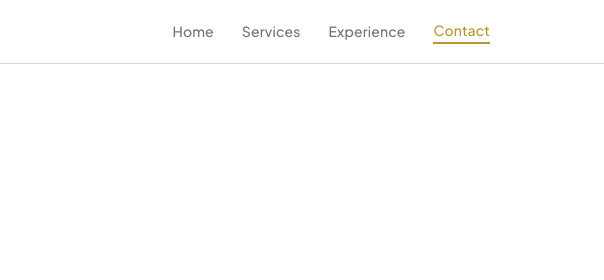
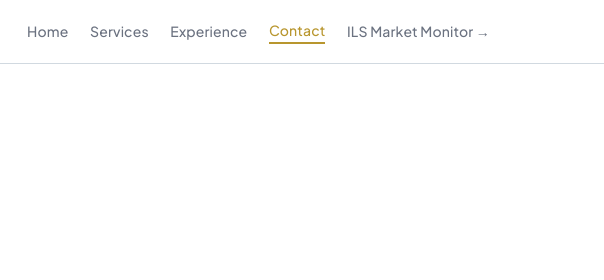
Before and after one commit to DoubleBBking/arcusadvisory, a plain HTML site: page contact.html in a window 1280 px wide. Shown: the top 280 px of the page, 676-1280 px from the left. Drawn offline with Linux system fonts and the light colour scheme.

Commit message:
Add ILS Market Monitor to the main navigation
Link the new tab to the Vercel app so visitors can open the monitor from every page.

Co-authored-by: Cursor <cursoragent@cursor.com>

```diff
--- a/contact.html
+++ b/contact.html
@@ -21,6 +21,7 @@
         <a href="services.html">Services</a>
         <a href="cv.html">Experience</a>
         <a href="contact.html" class="active">Contact</a>
+        <a href="https://arcus-ils-monitor-bernie-bachmanns-projects.vercel.app" target="_blank" rel="noopener noreferrer">ILS Market Monitor →</a>
       </nav>
     </div>
   </header>
--- a/style.css
+++ b/style.css
@@ -147,7 +147,7 @@ img.logo {
 .site-nav {
   display: flex;
   align-items: center;
-  gap: 1.75rem;
+  gap: 1.35rem;
 }
 
 .site-nav a {
```
Also changed, not shown: cv.html (+1 -0 lines), index.html (+1 -0 lines), services.html (+1 -0 lines).
